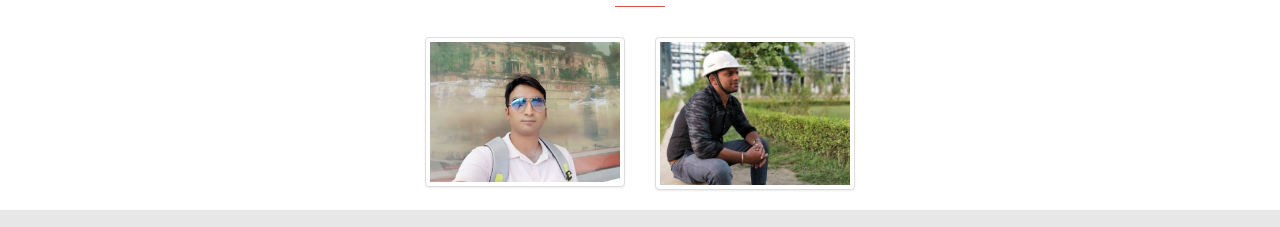
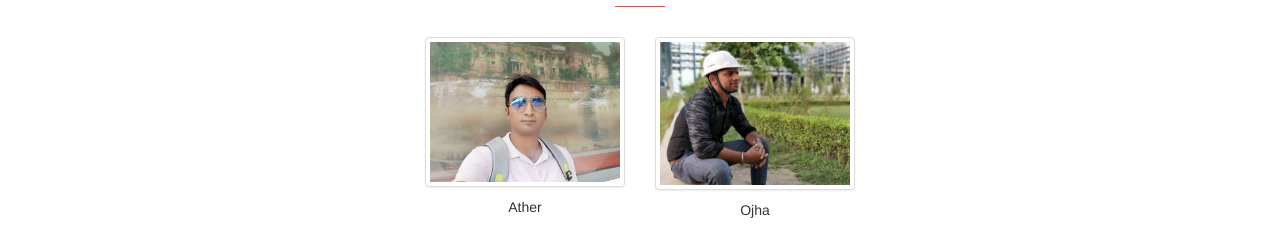
Before and after one commit to sarah6781/sharda-enterprise, a plain HTML site: page about.html in a window 1280 px wide. Shown: the part 545-772 px from the top of the page. Drawn offline with nearby package versions, Linux system fonts and the light colour scheme.

Commit message:
fix container design

```diff
--- a/about.html
+++ b/about.html
@@ -150,6 +150,9 @@
     .mt20 {
       margin-top: 20px;
     }
+	.name {
+		margin-top: 10px;
+	}
 	</style>
 </head>
 
@@ -207,11 +210,13 @@
   <div class="container content-wrapper images-container center-data">
     <h2 class="heading-with-dash">Our team</h2>
     <div class="row">
-      <div class="col-sm-6 mt20">
-        <img src="./images/athernomani.jpeg" alt="photo-1.jpeg" class="img-thumbnail" />
+      <div class="col-sm-6 mt20 center-data">
+		<img src="./images/athernomani.jpeg" alt="photo-1.jpeg" class="img-thumbnail" />
+		<div class="name">Ather</div>
       </div>
-      <div class="col-sm-6 mt20">
-        <img src="./images/ojha.jpg" alt="photo-2.jpeg" class="img-thumbnail" />
+      <div class="col-sm-6 mt20 center-data">
+		<img src="./images/ojha.jpg" alt="photo-2.jpeg" class="img-thumbnail" />
+		<div class="name">Ojha</div>
       </div>
     </div>
   </div>
```
Also changed, not shown: index.html (+3 -3 lines).
